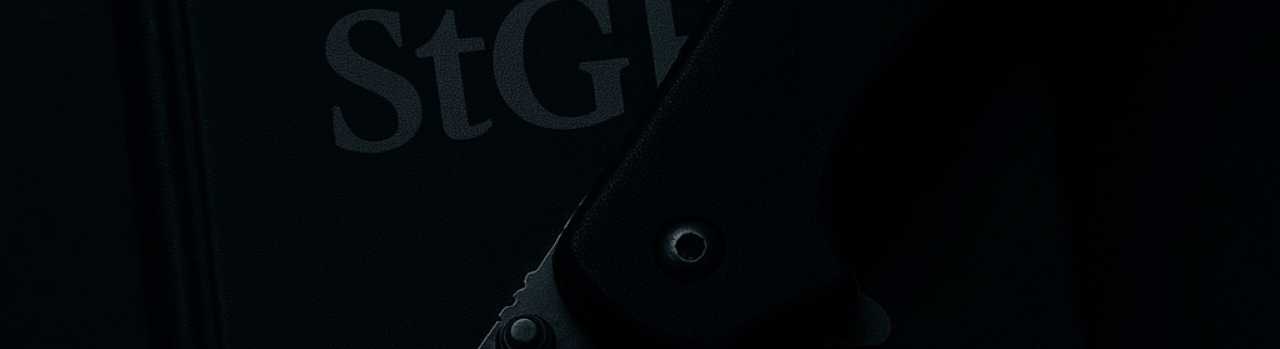
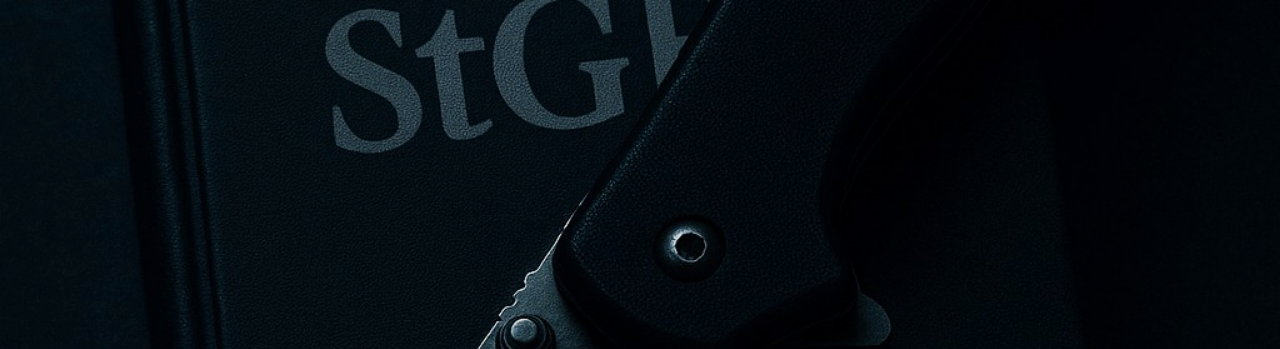
Before and after one commit to joenupower/Knife, a plain HTML site: page index.html in a window 1280 px wide. Shown: the top 349 px of the page. Drawn offline with Linux system fonts and the light colour scheme.

Commit message:
Update index.html

```diff
--- a/index.html
+++ b/index.html
@@ -49,7 +49,7 @@
             height: 100%;
             object-fit: cover;
             object-position: center;
-            filter: brightness(0.7);
+            filter: brightness(1.1);
         }
 
         .background-overlay {
@@ -58,7 +58,7 @@
             left: 0;
             width: 100%;
             height: 100%;
-            background: linear-gradient(45deg, rgba(0,0,0,0.4), rgba(0,0,0,0.3));
+            background: linear-gradient(45deg, rgba(0,0,0,0.2), rgba(0,0,0,0.1));
             z-index: 1;
         }
 
```
